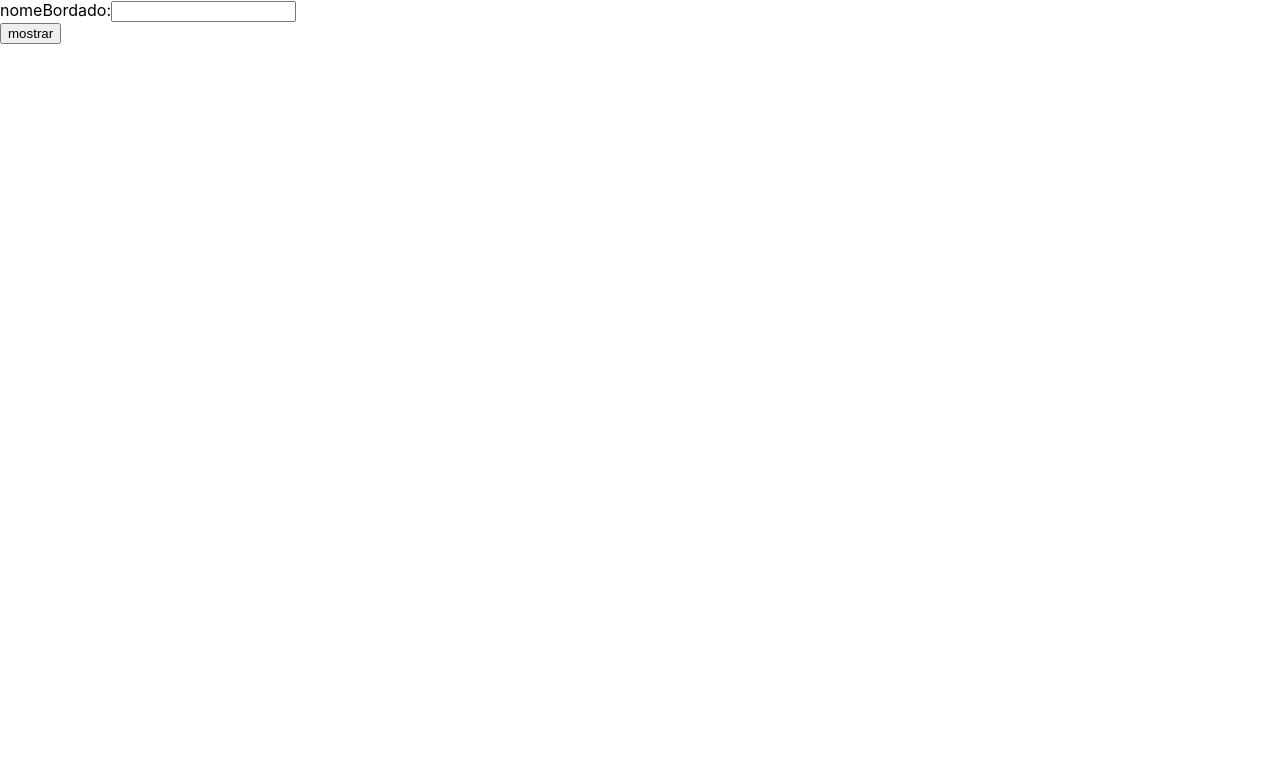
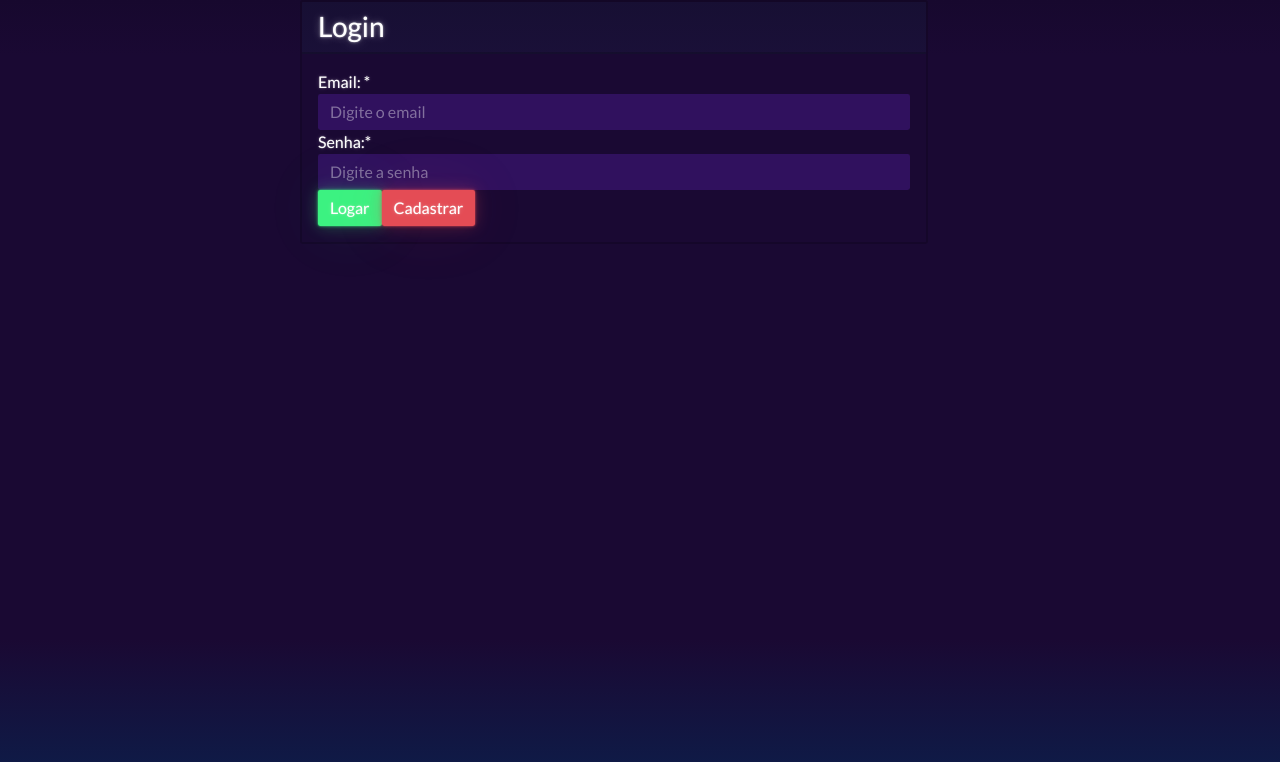
Before and after one commit to ElianaMelo/Atividade-de-DAC, a React (Create React App) app in the folder FrontEnd/primeiroprojeto/: page /Login in a window 1280 px wide. Shown: the top 762 px of the page. Built offline with nearby package versions, Linux system fonts and the light colour scheme.

Commit message:
adicionando conponents

```diff
--- a/FrontEnd/primeiroprojeto/package.json
+++ b/FrontEnd/primeiroprojeto/package.json
@@ -6,8 +6,10 @@
     "@testing-library/jest-dom": "^5.16.4",
     "@testing-library/react": "^13.1.1",
     "@testing-library/user-event": "^13.5.0",
+    "bootswatch": "^5.1.3",
     "react": "^18.0.0",
     "react-dom": "^18.0.0",
+    "react-router-dom": "5.1.2",
     "react-scripts": "5.0.1",
     "web-vitals": "^2.1.4"
   },
--- a/FrontEnd/primeiroprojeto/src/App.js
+++ b/FrontEnd/primeiroprojeto/src/App.js
@@ -1,35 +1,14 @@
 import React from 'react';
-/*import logo from './logo.svg';
-*/
+import 'bootswatch/dist/vapor/bootstrap.css';
 import './App.css';
-
-
+import Login from './screens/Login';
 
 export default class App extends React.Component{
-
-    state = {
-      nomeCor: '',
-      codigoCor: ''
-    }
-
-    show = () =>{
-      console.log(this.state.nomeCor)
-      console.log(this.state.codigoCor)
-    }
 
   render(){
     return(
       <div>
-      <label>nomeCor:</label>
-      <input type="text" value={this.state.nomeCor} onChange={(e) => {this.setState({nomeCor: e.target.value})}}/>
-
-      <br/>
-      <label>codigoCor:</label>
-      <input type="text" value={this.state.codigoCor} onChange={(e) => {this.setState({codigoCor: e.target.value})}}/>
-
-      <br/>
-      <button onClick={this.show}>mostrar</button>
-
+        <Login />
       </div>
     )
   }
--- /dev/null
+++ b/FrontEnd/primeiroprojeto/src/Components/Card.js
@@ -0,0 +1,16 @@
+import React from "react";
+
+export default class Card extends React.Component{
+
+    render(){
+        return(
+            <div className= 'card md-3'>
+                <h3 className= 'card-header'>{this.props.title} </h3>
+                <div className= 'card-body'>
+                    {this.props.children}
+                </div>
+            </div>
+        )
+    }
+
+}
--- /dev/null
+++ b/FrontEnd/primeiroprojeto/src/Components/FormGroup.js
@@ -0,0 +1,13 @@
+import React from 'react';
+
+export default class FormGroup extends React.Component{
+
+    render(){
+        return(
+            <div className='form-group'>
+                <label htmlFor={this.props.htmlFor}>{this.props.label}</label>
+                {this.props.children}
+            </div>
+        )
+    }
+}
--- /dev/null
+++ b/FrontEnd/primeiroprojeto/src/RegisterEmbroidery/TelaCadastroBordados.js
@@ -0,0 +1,50 @@
+import React from 'react';
+import 'bootswatch/dist/vapor/bootstrap.css';
+import './App.css';
+
+
+
+export default class TelaCadastroBordado extends React.Component{
+
+    state = {
+      nomeBordado: '',
+      result: ''
+    }
+
+    show = () =>{
+
+      var result = this.state.nomeBordado;
+      console.log(this.state.nomeBordado)
+      this.setState({result});
+    }
+
+  render(){
+    return(
+      <div>
+      <label>nomeBordado:</label>
+      <input type="text" value={this.state.nomeBordado} onChange={(e) => {this.setState({nomeBordado: e.target.value})}}/>
+
+      <div className="form-group">
+          <label className="col-form-label mt-4" htmlFor="nomeCor">Nome do Bordado:</label>
+          <input type="text" className="form-control" placeholder="nomeCor" id="nomeCor"
+           value={this.state.nomeBordado} onChange={(e) => {this.setState({nomeBordado: e.target.value})}}/>
+        </div>
+
+      <br/>
+
+
+      <button type="button" className="btn btn-success" onClick={this.show}>Show</button>
+
+      <br/>
+      <div className="form-group">
+        <fieldset disabled="">
+          <input className="form-control" id="disabledInput" type="text"
+           placeholder="Disabled input here..." disabled="" defaultValue={this.state.result}/>
+        </fieldset>
+      </div>
+
+
+      </div>
+    )
+  }
+}
--- a/FrontEnd/primeiroprojeto/src/TelaCadastroBordados.js
+++ /dev/null
@@ -1,31 +0,0 @@
-import React from 'react';
-/*import logo from './logo.svg';
-*/
-import './App.css';
-
-
-
-export default class TelaCadastroBordado extends React.Component{
-
-    state = {
-      nomeBordado: ''
-    }
-
-    show = () =>{
-      console.log(this.state.nomeBordado)
-
-    }
-
-  render(){
-    return(
-      <div>
-      <label>nomeBordado:</label>
-      <input type="text" value={this.state.nomeBordado} onChange={(e) => {this.setState({nomeBordado: e.target.value})}}/>
-
-      <br/>
-      <button onClick={this.show}>mostrar</button>
-
-      </div>
-    )
-  }
-}
--- a/FrontEnd/primeiroprojeto/src/index.js
+++ b/FrontEnd/primeiroprojeto/src/index.js
@@ -1,16 +1,19 @@
 import React from 'react';
 import ReactDOM from 'react-dom/client';
 import './index.css';
+
+import App from './App';
 /*
-import App from './App';
+import TelaCadastroBordados from './TelaCadastroBordados'
 */
-import TelaCadastroBordados from './TelaCadastroBordados'
+import Login from './screens/Login';
+
 import reportWebVitals from './reportWebVitals';
 
 const root = ReactDOM.createRoot(document.getElementById('root'));
 root.render(
   <React.StrictMode>
-    <TelaCadastroBordados />
+    <Login />
   </React.StrictMode>
 );
 
--- /dev/null
+++ b/FrontEnd/primeiroprojeto/src/screens/Login.js
@@ -0,0 +1,64 @@
+import React from 'react';
+import './Login.css';
+
+import Card from '../Components/Card';
+import FormGroup from '../Components/FormGroup';
+
+export default class Login extends React.Component {
+
+    state = {
+        email: '',
+        password: ''
+    }
+
+    login = () => {
+        console.log('email:', this.state.email);
+        console.log('password:', this.state.password);
+
+    }
+
+    render() {
+        return (
+            <div className='conteiner'>
+                <div className='row'>
+                    <div className='col-md-6' style={this.style.colMd6}>
+                        <div className='bs-docs-section'>
+                            <Card title='Login'>
+                                <div className='row'>
+                                    <div className='col-lg-12'>
+                                        <div className='bs-component'>
+                                            <fieldset>
+                                                <FormGroup label='Email: *' htmlFor='inputEmail'>
+                                                    <input type='email' className='form-control' id='inpultEmail'
+                                                        area-aria-describedby='emailHelp' placeholder='Digite o email'
+                                                        value={this.state.email} onChange={(e) => this.setState({ email: e.target.value })} />
+                                                </FormGroup>
+                                                <FormGroup label='Senha:*' htmlFor='inputPassword'>
+                                                    <input type='password' className='form-control' id='inpultPessword'
+                                                        placeholder='Digite a senha'
+                                                        value={this.state.password} onChange={(e) => this.setState({ password: e.target.value })} />
+                                                </FormGroup>
+                                                <button className='btn btn-success' onClick={this.login}>Logar</button>
+                                                <button className='btn btn-danger'>Cadastrar</button>
+                                            </fieldset>
+                                        </div>
+                                    </div>
+                                </div>
+                            </Card>
+                        </div>
+                    </div>
+                </div>
+            </div>
+
+        )
+    }
+
+    style = {
+        colMd6: {
+            position: 'relative',
+            left: '300px'
+
+        }
+    }
+
+}
```
Also changed, not shown: FrontEnd/primeiroprojeto/src/RegisterLine/TelaCadastroLinha.js (added, +54 -0 lines), FrontEnd/primeiroprojeto/src/screens/Login.css (added), 1 other file (tests, documents, lock files or other folders).
